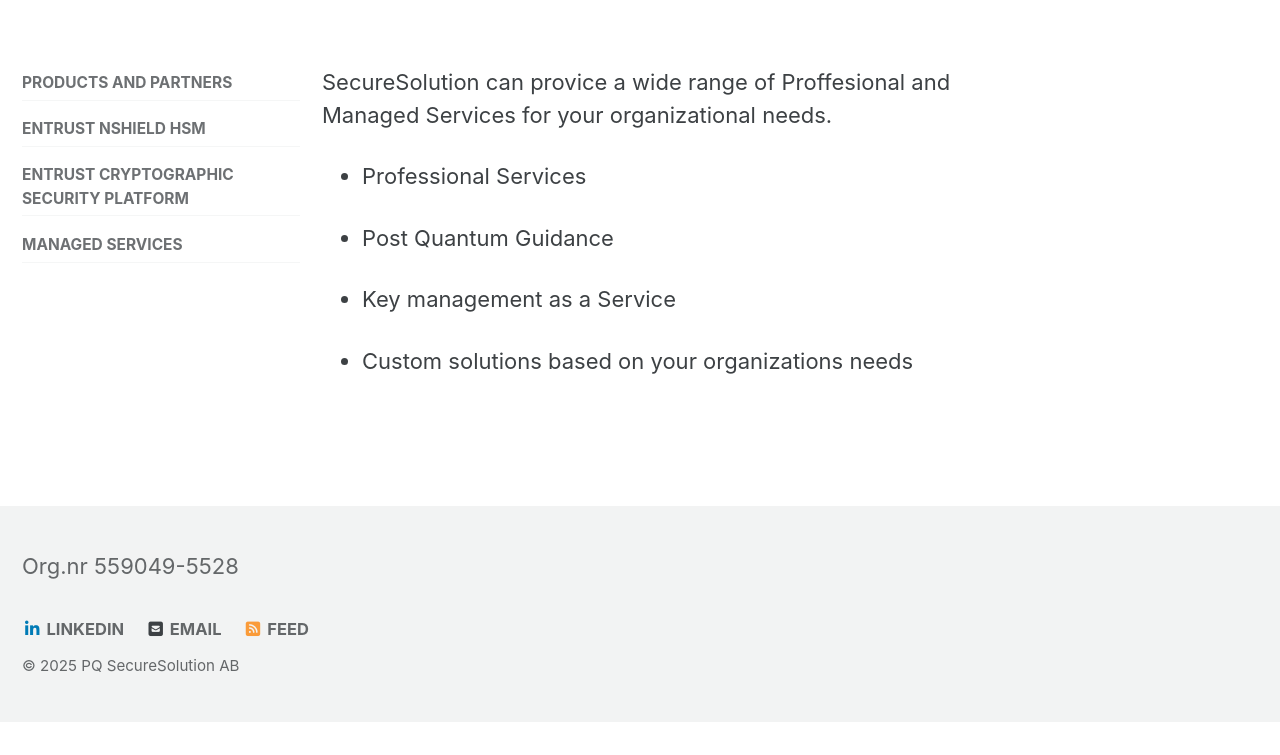
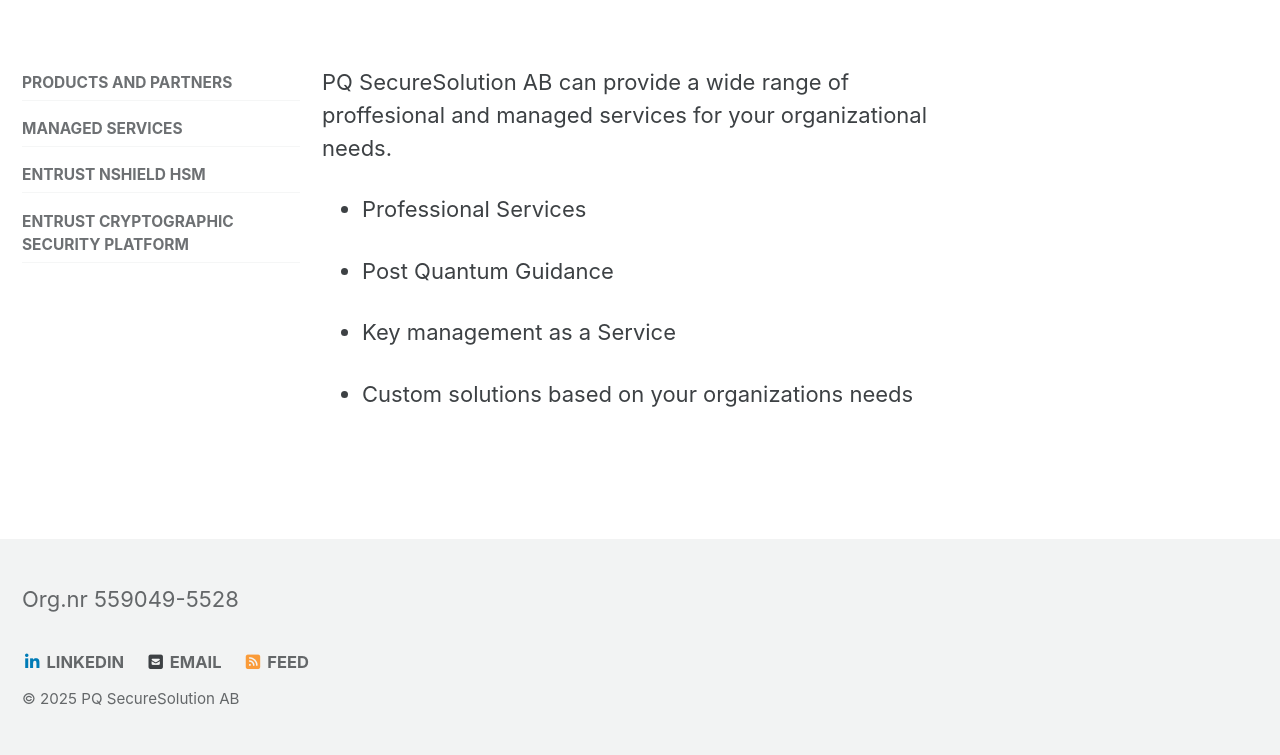
Before and after one commit to PQ-SecureSolution-AB/pq-securesolution-ab.github.io, a Jekyll site: the page built from _pages/products/managed-services.md, in a window 1280 px wide. Shown: the part 302-1057 px from the top of the page. Built offline with Jekyll 4.4.1, drawn with Linux system fonts in a browser that asks for light colours; cached includes are drawn as plain includes; before the commit the page ends 1024 px from its top, so only the background shows below that.

Commit message:
fixed wording

```diff
--- a/_data/navigation.yml
+++ b/_data/navigation.yml
@@ -12,12 +12,12 @@ main:
 products:
    - title: "Products and Partners"
      url: /products/
+   - title: "Managed Services"
+     url: /products/managed-services/
    - title: "Entrust nShield HSM"
      url: /products/nshield-hsm/
    - title: "Entrust Cryptographic Security Platform"
      url: /products/entrust-csp/
-   - title: "Managed Services"
-     url: /products/managed-services/
 
 about-us:
    - title: "About Us"
--- a/_pages/products/managed-services.md
+++ b/_pages/products/managed-services.md
@@ -16,7 +16,7 @@ feature_row:
     excerpt: "As head of sales, Carl is one of the biggest names in the Nordics when talking about HSMs"
 ---
 
-SecureSolution can provice a wide range of Proffesional and Managed Services for your organizational needs.
+PQ SecureSolution AB can provide a wide range of proffesional and managed services for your organizational needs.
 
 - Professional Services
 
```
